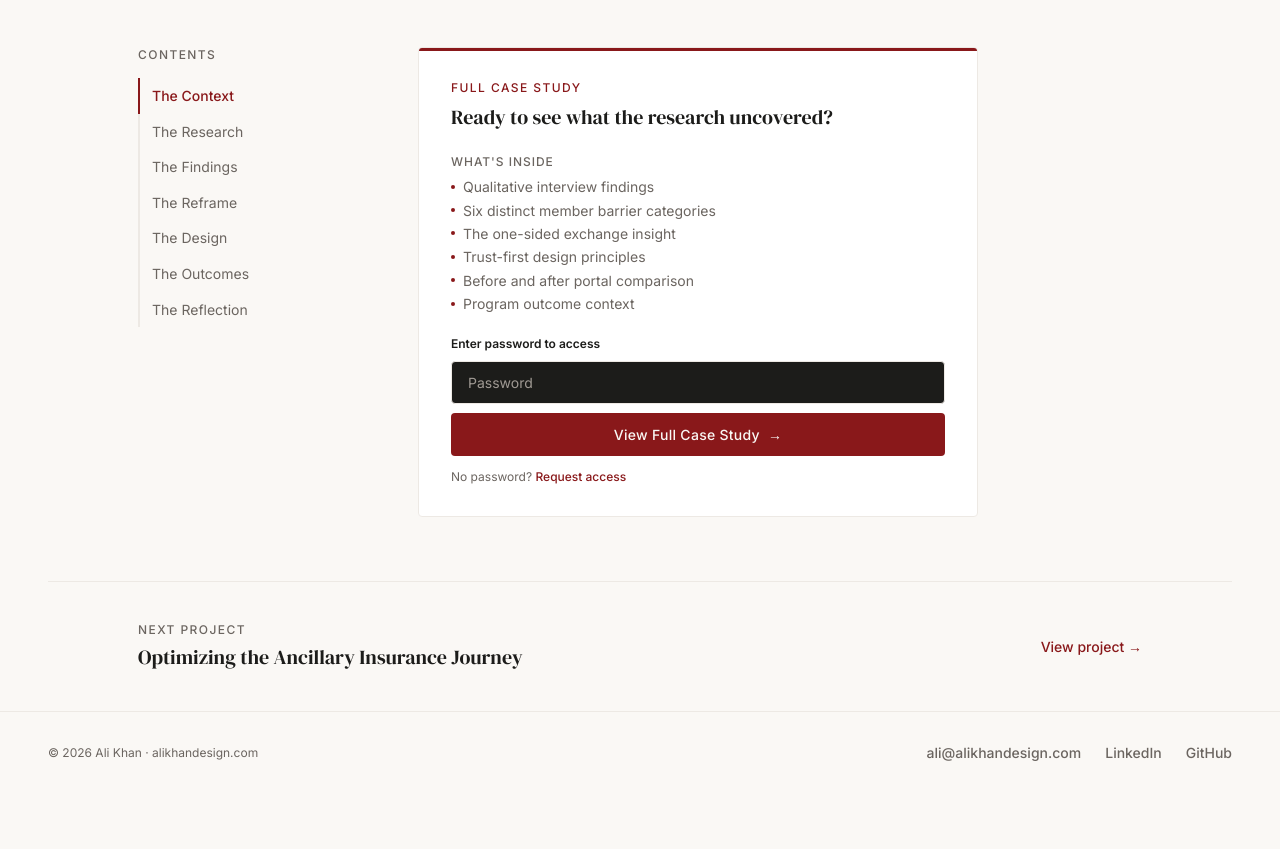
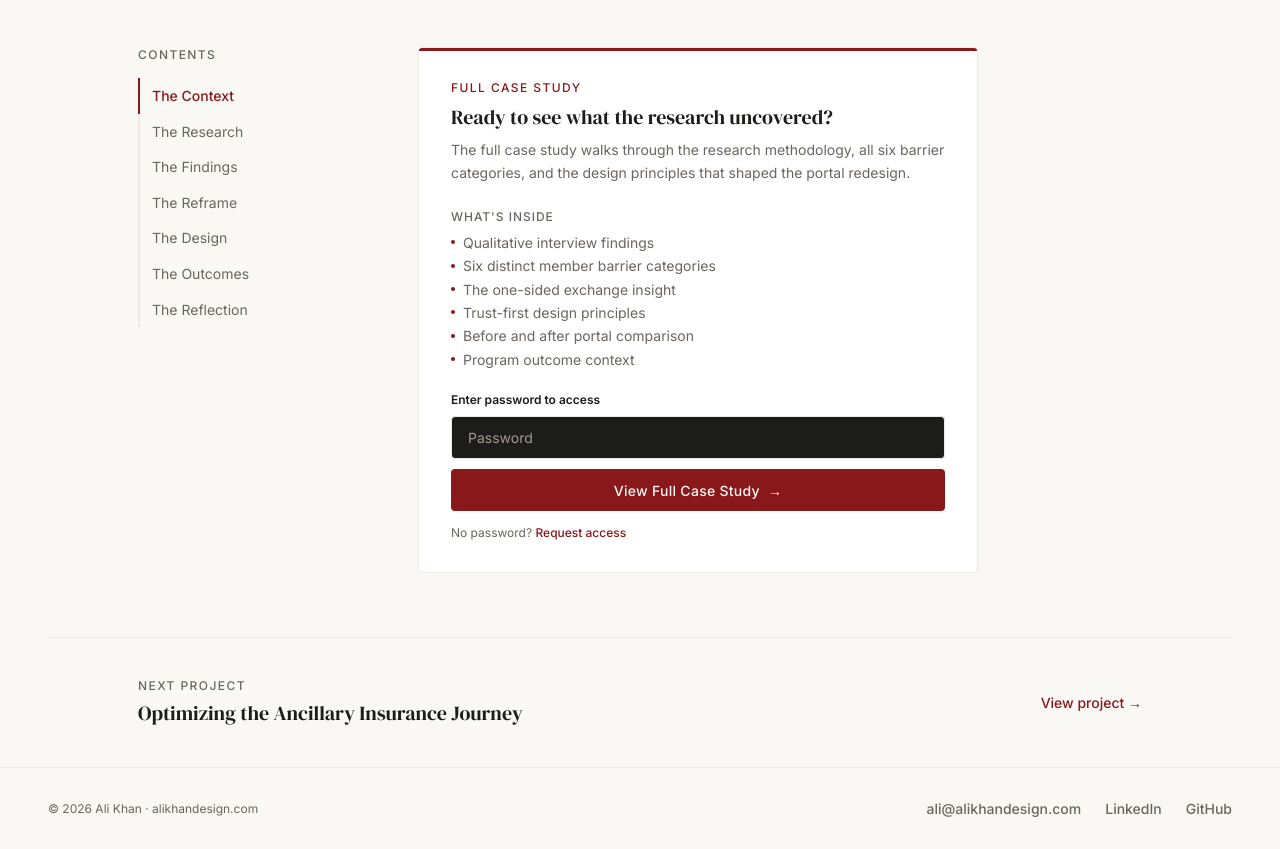
Before and after one commit to alikhandesign/alikhandesign.com, a Next.js app: page /work/ihe-portal in a window 1280 px wide. Shown: the part 1060-1909 px from the top of the page. Before the commit the page ends 1853 px from the top, so only its background shows below. Built offline with nearby package versions, Linux system fonts and the light colour scheme.

Commit message:
components: rename PasswordGate cta prop to description in app/work/ihe-portal/page.tsx

```diff
--- a/app/work/ihe-portal/page.tsx
+++ b/app/work/ihe-portal/page.tsx
@@ -135,7 +135,7 @@ export default function IHEPortalPage() {
       <div className="article-layout" style={{ maxWidth: 'var(--max-w)', margin: '0 auto', padding: '4rem 3rem' }}>
         <SideNav unlocked={unlocked} sections={["the-context", "the-research", "the-findings", "the-reframe", "the-design", "the-outcomes", "the-reflection"]} />
         <div>
-          <PasswordGate password="4likh4n" onUnlock={() => setUnlocked(true)} title="Ready to see what the research uncovered?" cta="The full case study walks through the research methodology, all six barrier categories, and the design principles that shaped the portal redesign." inside={INSIDE}>
+          <PasswordGate password="4likh4n" onUnlock={() => setUnlocked(true)} title="Ready to see what the research uncovered?" description="The full case study walks through the research methodology, all six barrier categories, and the design principles that shaped the portal redesign." inside={INSIDE}>
             <FullCaseStudy />
           </PasswordGate>
         </div>
```
